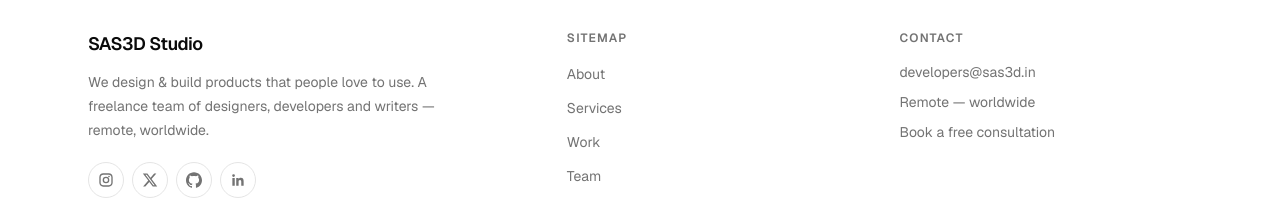
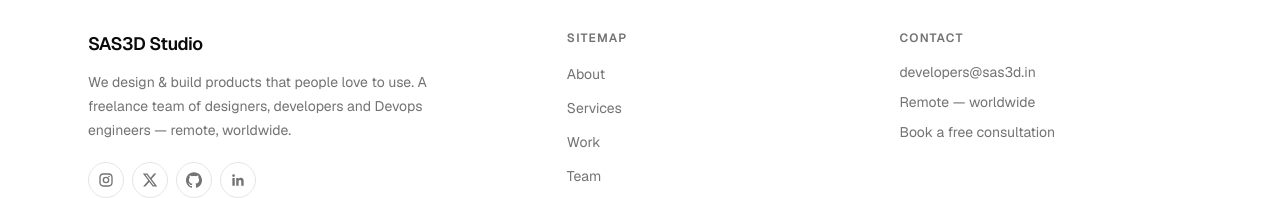
Before and after one commit to Shubhamprogrammar/sas3d, a Next.js app: page /about in a window 1280 px wide. Shown: the part 3820-4018 px from the top of the page. Built offline with nearby package versions, Linux system fonts and the light colour scheme.

Commit message:
writer removed

```diff
--- a/src/app/about/page.tsx
+++ b/src/app/about/page.tsx
@@ -11,7 +11,7 @@ import { CORE_VALUES, SITE } from "@/lib/constants";
 export const metadata: Metadata = {
   title: "About Us",
   description:
-    "The story, values and people behind SAS3D Studio — a freelance team of designers, developers and writers.",
+    "The story, values and people behind SAS3D Studio — a freelance team of designers, developers and Devops engineers.",
 };
 
 const stats = [
--- a/src/app/team/page.tsx
+++ b/src/app/team/page.tsx
@@ -7,7 +7,7 @@ import { CtaSection } from "@/components/sections/cta-section";
 export const metadata: Metadata = {
   title: "Team",
   description:
-    "Meet the senior designers, developers, writers and marketers behind SAS3D Studio.",
+    "Meet the senior designers, developers, Devops engineers and marketers behind SAS3D Studio.",
 };
 
 export default function TeamPage() {
--- a/src/components/layout/footer.tsx
+++ b/src/components/layout/footer.tsx
@@ -14,7 +14,7 @@ export function Footer() {
             </Link>
             <p className="mt-3 max-w-sm text-sm leading-6 text-muted-foreground">
               {SITE.tagline}. A freelance team of designers, developers
-              and writers — remote, worldwide.
+              and Devops engineers — remote, worldwide.
             </p>
             <div className="mt-5 flex items-center gap-2">
               {SITE.socials.map((social) => (
--- a/src/data/team.ts
+++ b/src/data/team.ts
@@ -68,7 +68,7 @@ export const team: TeamMember[] = [
   // {
   //   slug: "tom-reyes",
   //   name: "Tom Reyes",
-  //   role: "Writer",
+  //   role: "Devops",
   //   specialty: "Product & marketing copy",
   //   bio: "Tom writes copy that sounds like a smart friend, not a brochure. He leads our brand voice and content strategy work.",
   //   photo: "/images/team/m5.svg",
--- a/src/lib/constants.ts
+++ b/src/lib/constants.ts
@@ -101,7 +101,7 @@ export const SITE = {
     "web development",
     "UI UX design",
     "product design",
-    "content writing",
+    "devops",
     "marketing",
     "portfolio",
   ],
--- a/src/types/team-member.ts
+++ b/src/types/team-member.ts
@@ -1,4 +1,4 @@
-export type TeamRole = "Designer" | "Developer" | "Writer" | "Marketing" | "Product" | "Founder";
+export type TeamRole = "Designer" | "Developer" | "Devops" | "Marketing" | "Product" | "Founder";
 
 export interface TeamMember {
   slug: string;
```
